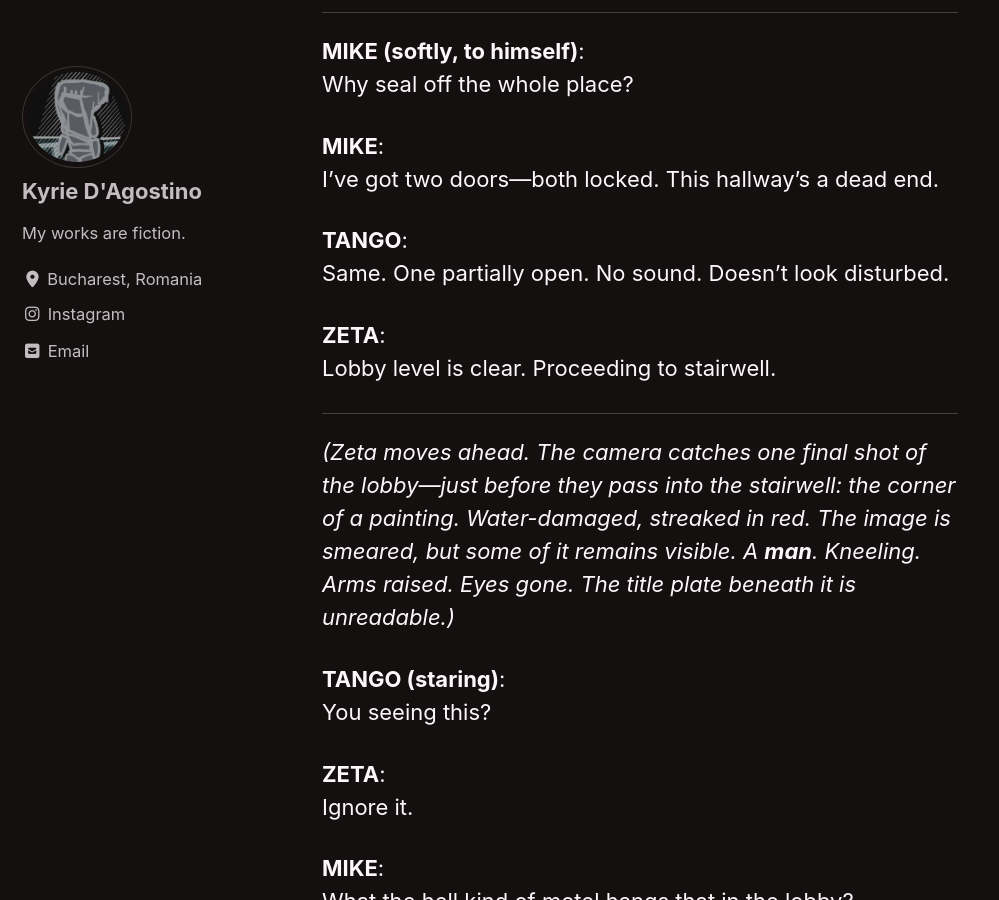
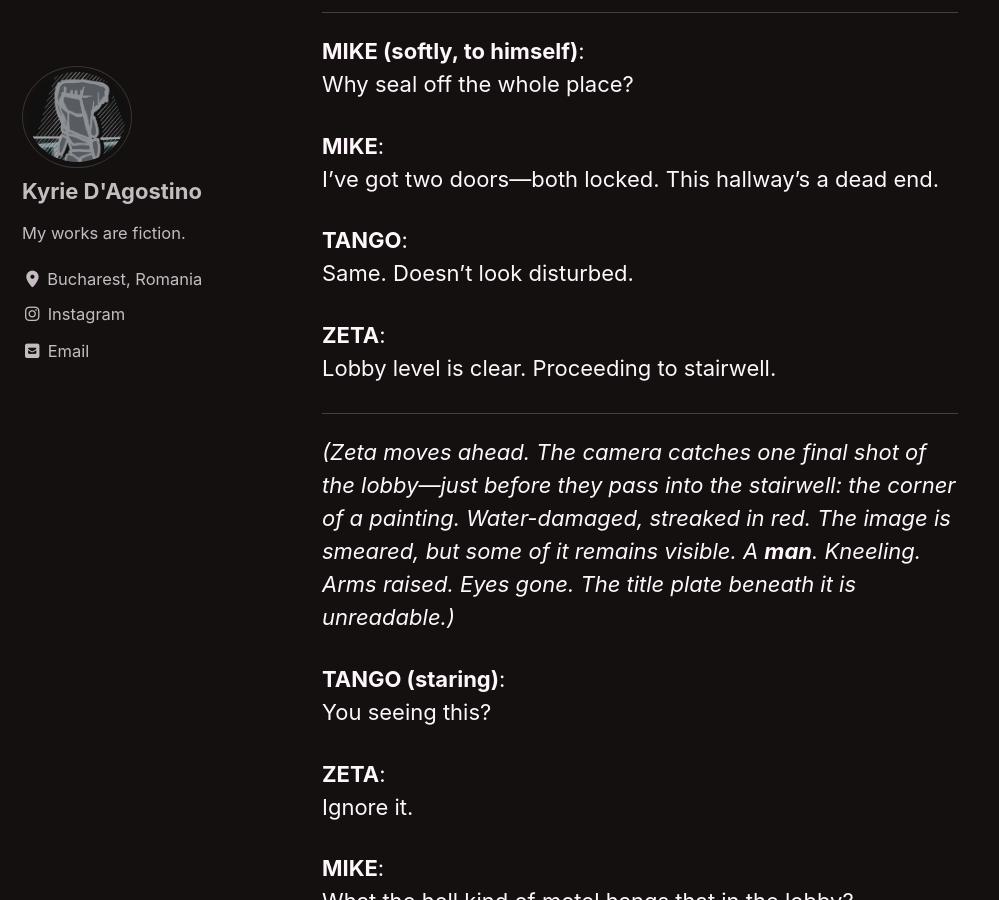
Before and after one commit to kyrie-edelweiss/edelweiss-archive, a Jekyll site: the page built from _pages/red-king.md, in a window 1280 px wide and 900 px high, scrolled down 70768 px. Shown: the whole window, without its empty margins (0-999 px from the left). Built offline with Jekyll 4.4.1, drawn with Linux system fonts in a browser that asks for light colours; cached includes are drawn as plain includes; our own code applies the rules of GitHub Pages for plain Markdown files.

Commit message:
Update red-king.md

```diff
--- a/_pages/red-king.md
+++ b/_pages/red-king.md
@@ -1434,7 +1434,7 @@ Focus. Signs of habitation—anything recent?
 **TANGO**:
 This place smells like old copper and vinegar.
 
-**MIKE:**:
+**MIKE**:
 I can hear the ocean.
 
 **ZETA (snaps)**:
@@ -1465,7 +1465,7 @@ Why seal off the whole place?
 I’ve got two doors—both locked. This hallway’s a dead end.
 
 **TANGO**:
-Same. One partially open. No sound. Doesn’t look disturbed.
+Same. Doesn’t look disturbed.
 
 **ZETA**:
 Lobby level is clear. Proceeding to stairwell.
```
